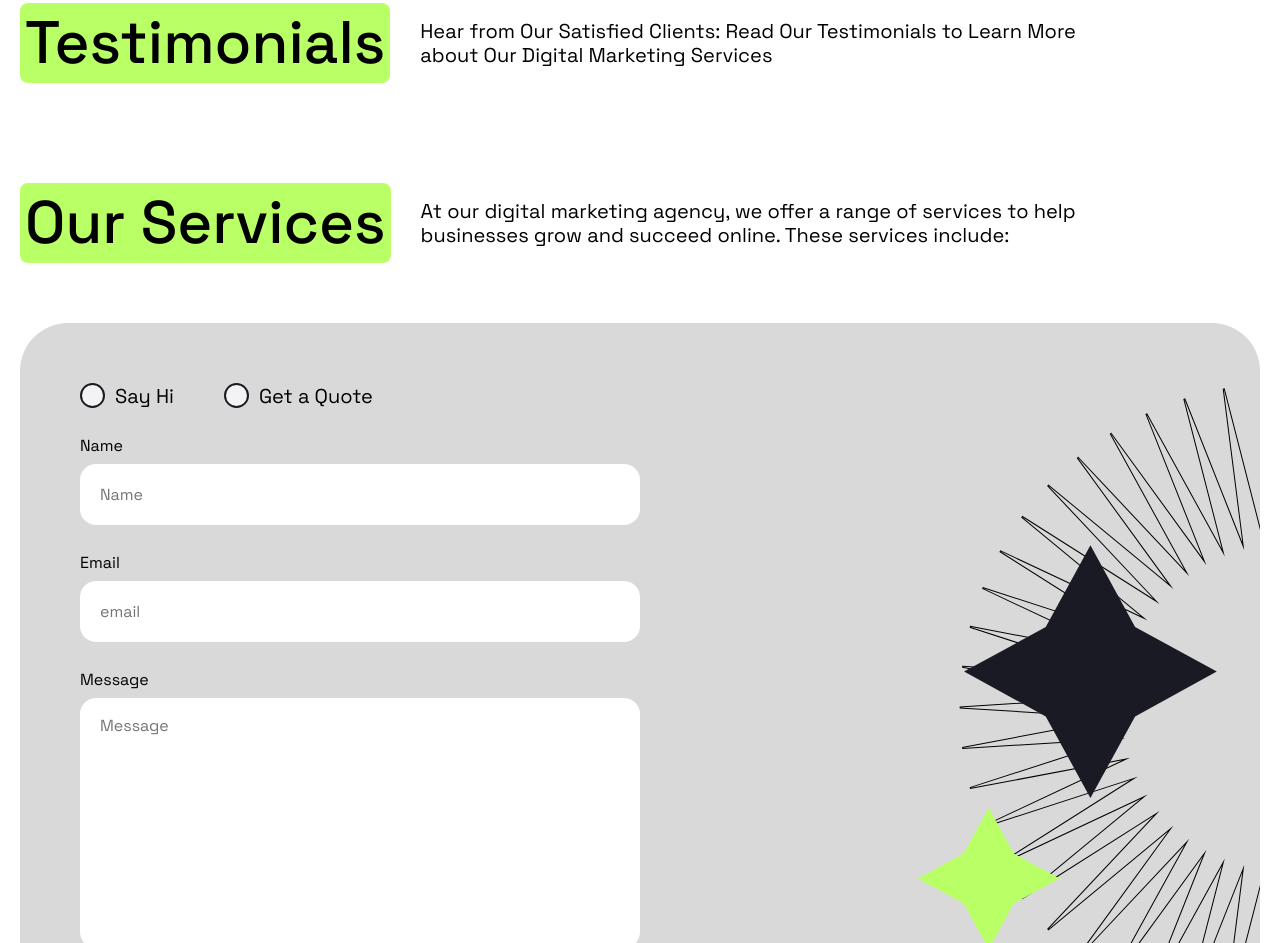
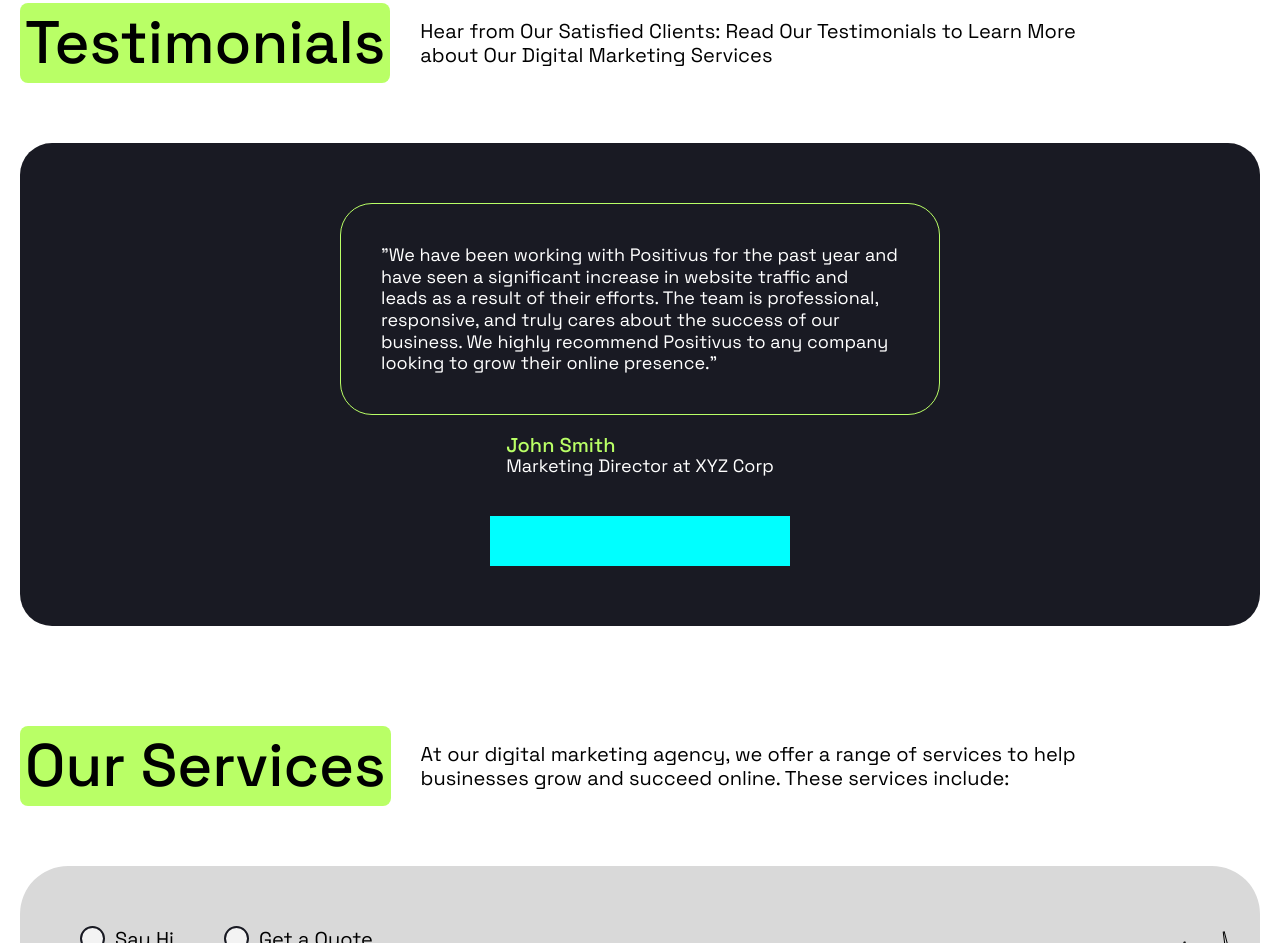
Before and after one commit to Edio-Goncalves/landingpage-marketing, a plain HTML site: page index.html in a window 1280 px wide. Shown: the part 5613-6556 px from the top of the page. Drawn offline with Linux system fonts and the light colour scheme.

Commit message:
Create initial draft of section testimonials

```diff
--- a/assets/style/scss/style.scss
+++ b/assets/style/scss/style.scss
@@ -583,6 +583,7 @@
 /* TESTIMONIALS */
 .testimonials-content {
   @include fw.content;
+
   > :first-child {
     display: flex;
     align-items: center;
@@ -599,6 +600,44 @@
       margin-left: 30px;
       font-size: 1.25rem;
       line-height: 1.2;
+    }
+  }
+  .card-testimonials {
+    display: flex;
+    flex-direction: column;
+    align-items: center;
+    color: #ffffff;
+    background-color: fw.$dark-color;
+    padding: 60px 0px;
+    max-width: 100%;
+    border-radius: 2rem;
+
+    > :first-child {
+      max-width: 600px;
+      border: 1px solid fw.$primary-color;
+      border-radius: 2rem;
+      p {
+        padding: 40px;
+        font-size: 1.125rem;
+        line-height: 1.2;
+      }
+    }
+    > :nth-child(2) {
+      padding: 20px 0px 40px;
+      h4 {
+        font-size: 1.25rem;
+        font-weight: 500;
+        color: fw.$primary-color;
+      }
+      p {
+        font-size: 1.125rem;
+        line-height: 1.2;
+      }
+    }
+    > :last-child {
+      width: 300px;
+      height: 50px;
+      background-color: aqua;
     }
   }
 }
--- a/index.html
+++ b/index.html
@@ -471,6 +471,23 @@
             about Our Digital Marketing Services
           </p>
         </div>
+
+        <div class="card-testimonials">
+          <div>
+            <p>
+              "We have been working with Positivus for the past year and have
+              seen a significant increase in website traffic and leads as a
+              result of their efforts. The team is professional, responsive, and
+              truly cares about the success of our business. We highly recommend
+              Positivus to any company looking to grow their online presence."
+            </p>
+          </div>
+          <div>
+            <h4>John Smith</h4>
+            <p>Marketing Director at XYZ Corp</p>
+          </div>
+          <div></div>
+        </div>
       </section>
 
       <!-- contact us -->
```
Also changed, not shown: assets/style/css/style.css, 1 other file.
